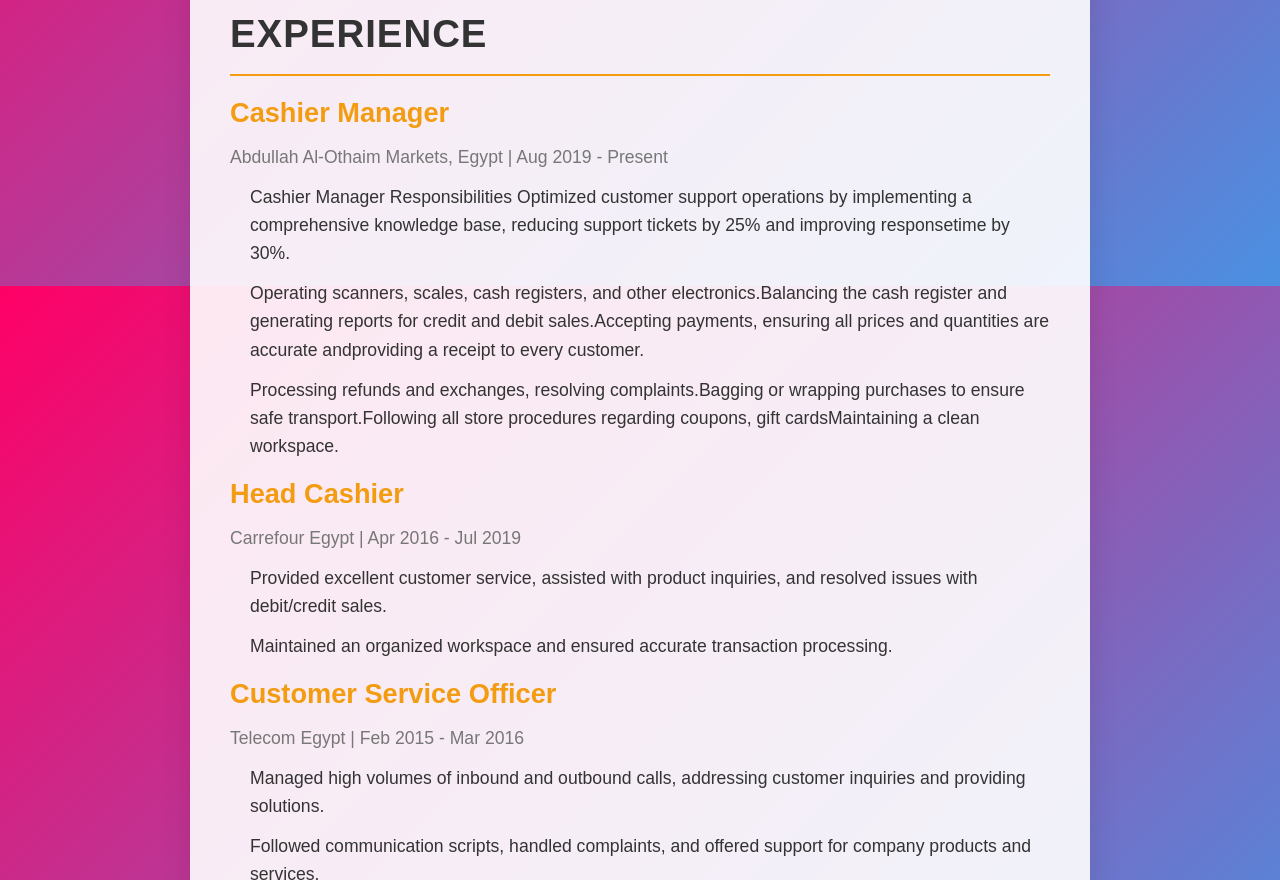
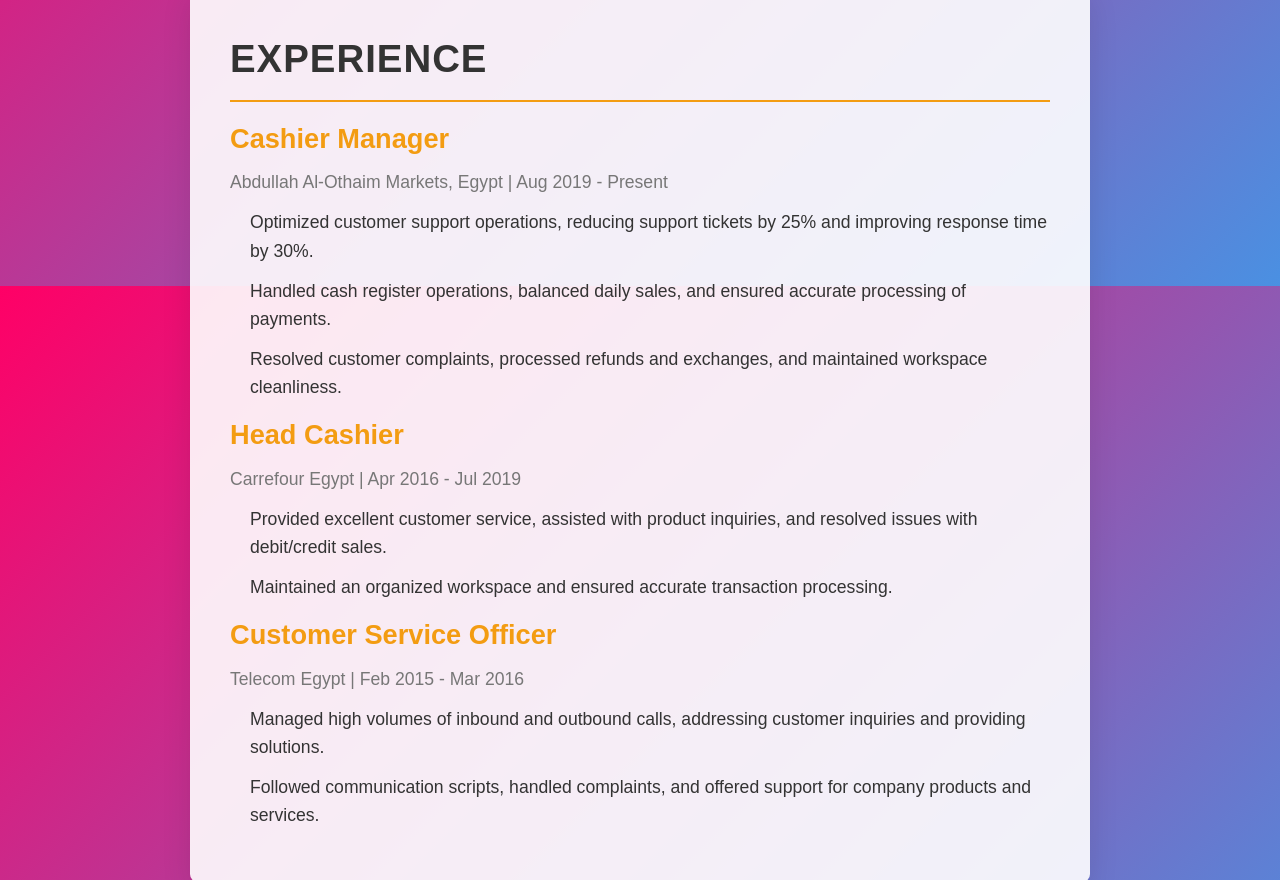
Before and after one commit to Moalamir/Mo.Alamir, a plain HTML site: page index.html in a window 1280 px wide. Shown: the part 1314-2194 px from the top of the page. Drawn offline with Linux system fonts and the light colour scheme.

Commit message:
Update index.html

```diff
--- a/index.html
+++ b/index.html
@@ -7,7 +7,9 @@
     <link rel="stylesheet" href="style.css">
 </head>
 <body>
+    <!-- Header Section with Profile Photo -->
     <header>
+        <img src="images/mohamed-alamir.jpg" alt="Mohamed Alamir Ali" class="profile-image">
         <h1>Mohamed Alamir Ali</h1>
         <p>Administration Officer</p>
         <p>
@@ -17,11 +19,13 @@
         </p>
     </header>
 
+    <!-- Summary Section -->
     <section id="summary">
         <h2>Summary</h2>
         <p>Versatile professional with extensive experience in sales, administration, call center operations, and customer service. Demonstrated ability to drive revenue, build and maintain client relationships, and consistently exceed sales targets as a Sales Representative. Proven success in office management, inventory control, and event coordination, with a strong focus on customer satisfaction and issue resolution. Proficient in CRM systems, Microsoft Office Suite, and data management. Fluent in Arabic and English.</p>
     </section>
 
+    <!-- Languages Section -->
     <section id="languages">
         <h2>Languages</h2>
         <ul>
@@ -30,12 +34,14 @@
         </ul>
     </section>
 
+    <!-- Education Section -->
     <section id="education">
         <h2>Education</h2>
         <p>Bachelor's in Islamic Daawa</p>
         <p>Al-Azhar University</p>
     </section>
 
+    <!-- Experience Section -->
     <section id="experience">
         <h2>Experience</h2>
 
@@ -43,9 +49,9 @@
             <h3>Cashier Manager</h3>
             <p>Abdullah Al-Othaim Markets, Egypt | Aug 2019 - Present</p>
             <ul>
-                <li>Cashier Manager Responsibilities Optimized customer support operations by implementing a comprehensive knowledge base, reducing support tickets by 25% and improving responsetime by 30%.</li>
-                <li>Operating scanners, scales, cash registers, and other electronics.Balancing the cash register and generating reports for credit and debit sales.Accepting payments, ensuring all prices and quantities are accurate andproviding a receipt to every customer.</li>
-                <li>Processing refunds and exchanges, resolving complaints.Bagging or wrapping purchases to ensure safe transport.Following all store procedures regarding coupons, gift cardsMaintaining a clean workspace.</li>
+                <li>Optimized customer support operations, reducing support tickets by 25% and improving response time by 30%.</li>
+                <li>Handled cash register operations, balanced daily sales, and ensured accurate processing of payments.</li>
+                <li>Resolved customer complaints, processed refunds and exchanges, and maintained workspace cleanliness.</li>
             </ul>
         </div>
 
@@ -68,6 +74,7 @@
         </div>
     </section>
 
+    <!-- Key Achievements Section -->
     <section id="achievements">
         <h2>Key Achievements</h2>
         <ul>
@@ -78,6 +85,7 @@
         </ul>
     </section>
 
+    <!-- Skills Section -->
     <section id="skills">
         <h2>Skills</h2>
         <ul>
@@ -108,6 +116,7 @@
         </ul>
     </section>
 
+    <!-- Footer Section -->
     <footer>
         <p>© 2024 Mohamed Alamir Ali. All Rights Reserved.</p>
     </footer>
```
